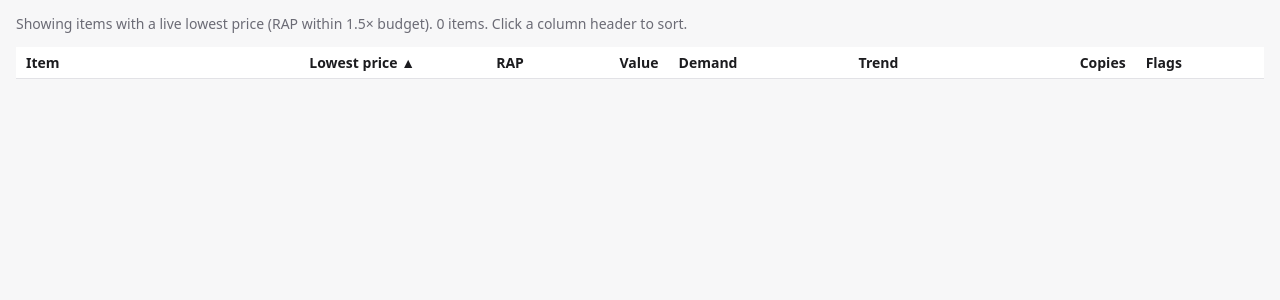
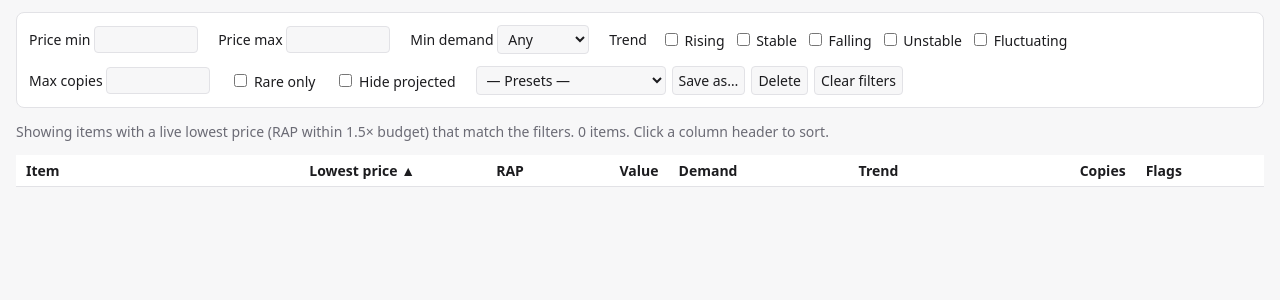
Before and after one commit to Spectrumify/Limited-Deals, a Flask app: page / in a window 1280 px wide. Shown: the part 52-352 px from the top of the page. Run offline with Flask 3, Linux system fonts and the light colour scheme; data comes from the database, SQL or seed files in the repository; data that the repository does not hold is empty.

Commit message:
Phase 2: filters and saveable presets
- Filter panel: price range, min demand, trend, max copies (rarity),
  rare only, hide projected; table updates live
- Presets stored in SQLite with GET/POST/DELETE API; seeded with
  "Under 5k, high demand"

Co-Authored-By: Claude Opus 5.5 <noreply@anthropic.com>

```diff
--- a/app.py
+++ b/app.py
@@ -2,7 +2,7 @@
 import logging
 import os
 
-from flask import Flask, jsonify, render_template
+from flask import Flask, jsonify, render_template, request
 
 import db
 import refresher
@@ -24,6 +24,27 @@ def api_items():
         item["demand_name"] = DEMAND_NAMES.get(item["demand"], "")
         item["trend_name"] = TREND_NAMES.get(item["trend"], "")
     return jsonify(items)
+
+
+@app.route("/api/presets", methods=["GET"])
+def api_presets():
+    return jsonify(db.all_presets())
+
+
+@app.route("/api/presets", methods=["POST"])
+def api_save_preset():
+    body = request.get_json()
+    name = (body.get("name") or "").strip()
+    if not name:
+        return jsonify({"error": "Preset needs a name"}), 400
+    db.save_preset(name, body.get("filters", {}))
+    return jsonify({"ok": True})
+
+
+@app.route("/api/presets/<name>", methods=["DELETE"])
+def api_delete_preset(name):
+    db.delete_preset(name)
+    return jsonify({"ok": True})
 
 
 @app.route("/api/status")
--- a/db.py
+++ b/db.py
@@ -1,4 +1,5 @@
 """SQLite storage. One file (limited_deals.db), created automatically."""
+import json
 import sqlite3
 import time
 
@@ -34,7 +35,16 @@ def init_db():
                 key   TEXT PRIMARY KEY,
                 value TEXT
             );
+            CREATE TABLE IF NOT EXISTS presets (
+                name    TEXT PRIMARY KEY,
+                filters TEXT  -- JSON, e.g. {"max_price": 5000, "min_demand": 3}
+            );
         """)
+        # A starter preset, added only the first time.
+        conn.execute(
+            "INSERT OR IGNORE INTO presets (name, filters) VALUES (?, ?)",
+            ("Under 5k, high demand", json.dumps({"max_price": 5000, "min_demand": 3, "hide_projected": True})),
+        )
 
 
 def save_rolimons_items(items):
@@ -80,3 +90,19 @@ def get_meta(key, default=None):
     with connect() as conn:
         row = conn.execute("SELECT value FROM meta WHERE key=?", (key,)).fetchone()
     return row["value"] if row else default
+
+
+def all_presets():
+    with connect() as conn:
+        rows = conn.execute("SELECT name, filters FROM presets ORDER BY name").fetchall()
+    return [{"name": row["name"], "filters": json.loads(row["filters"])} for row in rows]
+
+
+def save_preset(name, filters):
+    with connect() as conn:
+        conn.execute("INSERT OR REPLACE INTO presets (name, filters) VALUES (?, ?)", (name, json.dumps(filters)))
+
+
+def delete_preset(name):
+    with connect() as conn:
+        conn.execute("DELETE FROM presets WHERE name=?", (name,))
--- a/static/app.js
+++ b/static/app.js
@@ -33,8 +33,108 @@ function compare(a, b) {
   return 0;
 }
 
+// ---------- Filters ----------
+
+function numberOrNull(id) {
+  const text = document.getElementById(id).value;
+  return text === "" ? null : Number(text);
+}
+
+// Read the filter controls into a plain object (this is what presets save).
+function readFilters() {
+  return {
+    min_price: numberOrNull("f-min-price"),
+    max_price: numberOrNull("f-max-price"),
+    min_demand: numberOrNull("f-min-demand"),
+    trends: [...document.querySelectorAll(".f-trend:checked")].map(box => Number(box.value)),
+    max_copies: numberOrNull("f-max-copies"),
+    rare_only: document.getElementById("f-rare-only").checked,
+    hide_projected: document.getElementById("f-hide-projected").checked,
+  };
+}
+
+// Put a filters object back into the controls (used when loading a preset).
+function writeFilters(filters) {
+  document.getElementById("f-min-price").value = filters.min_price ?? "";
+  document.getElementById("f-max-price").value = filters.max_price ?? "";
+  document.getElementById("f-min-demand").value = filters.min_demand ?? "";
+  document.querySelectorAll(".f-trend").forEach(box => {
+    box.checked = (filters.trends || []).includes(Number(box.value));
+  });
+  document.getElementById("f-max-copies").value = filters.max_copies ?? "";
+  document.getElementById("f-rare-only").checked = !!filters.rare_only;
+  document.getElementById("f-hide-projected").checked = !!filters.hide_projected;
+}
+
+function passesFilters(item, f) {
+  if (item.lowest_price == null) return false;
+  if (f.min_price != null && item.lowest_price < f.min_price) return false;
+  if (f.max_price != null && item.lowest_price > f.max_price) return false;
+  if (f.min_demand != null && item.demand < f.min_demand) return false;
+  if (f.trends.length > 0 && !f.trends.includes(item.trend)) return false;
+  if (f.max_copies != null && (item.total_quantity == null || item.total_quantity > f.max_copies)) return false;
+  if (f.rare_only && !item.rare) return false;
+  if (f.hide_projected && item.projected) return false;
+  return true;
+}
+
+// ---------- Presets ----------
+
+let presets = [];
+
+async function loadPresets() {
+  presets = await (await fetch("/api/presets")).json();
+  const select = document.getElementById("preset-select");
+  const current = select.value;
+  select.innerHTML = '<option value="">— Presets —</option>';
+  for (const preset of presets) {
+    const option = document.createElement("option");
+    option.value = option.textContent = preset.name;
+    select.appendChild(option);
+  }
+  select.value = current;
+}
+
+document.getElementById("preset-select").addEventListener("change", event => {
+  const preset = presets.find(p => p.name === event.target.value);
+  if (preset) {
+    writeFilters(preset.filters);
+    render();
+  }
+});
+
+document.getElementById("preset-save").addEventListener("click", async () => {
+  const name = prompt("Name for this preset:", document.getElementById("preset-select").value);
+  if (!name) return;
+  await fetch("/api/presets", {
+    method: "POST",
+    headers: { "Content-Type": "application/json" },
+    body: JSON.stringify({ name, filters: readFilters() }),
+  });
+  await loadPresets();
+  document.getElementById("preset-select").value = name;
+});
+
+document.getElementById("preset-delete").addEventListener("click", async () => {
+  const name = document.getElementById("preset-select").value;
+  if (!name || !confirm(`Delete preset "${name}"?`)) return;
+  await fetch(`/api/presets/${encodeURIComponent(name)}`, { method: "DELETE" });
+  await loadPresets();
+});
+
+document.getElementById("filters-clear").addEventListener("click", () => {
+  writeFilters({});
+  document.getElementById("preset-select").value = "";
+  render();
+});
+
+document.getElementById("filters").addEventListener("input", render);
+
+// ---------- Table ----------
+
 function render() {
-  const rows = items.filter(item => item.lowest_price != null).sort(compare);
+  const filters = readFilters();
+  const rows = items.filter(item => passesFilters(item, filters)).sort(compare);
   document.getElementById("count").textContent = `${rows.length} items.`;
 
   const tbody = document.querySelector("#items tbody");
@@ -93,5 +193,6 @@ async function refresh() {
   await Promise.all([loadItems(), loadStatus()]);
 }
 
+loadPresets();
 refresh();
 setInterval(refresh, 30000);  // only reads our local server, not Roblox
--- a/static/style.css
+++ b/static/style.css
@@ -40,6 +40,26 @@ main { padding: 0 16px 16px; }
 a { color: var(--accent); text-decoration: none; }
 a:hover { text-decoration: underline; }
 
+.panel {
+  display: flex;
+  flex-wrap: wrap;
+  gap: 12px 20px;
+  align-items: center;
+  margin: 12px 0;
+  padding: 12px;
+  background: var(--panel);
+  border: 1px solid var(--border);
+  border-radius: 8px;
+  font-size: 14px;
+}
+.panel input[type="number"] { width: 90px; }
+.panel fieldset { border: none; padding: 0; margin: 0; display: flex; gap: 8px; align-items: center; }
+.panel legend { float: left; margin-right: 6px; padding: 0; }
+.presets { display: flex; gap: 6px; flex-wrap: wrap; }
+input, select, button { font: inherit; color: var(--text); background: var(--bg); border: 1px solid var(--border); border-radius: 4px; padding: 3px 6px; }
+input[type="checkbox"] { padding: 0; }
+button { cursor: pointer; }
+
 .table-wrap { overflow-x: auto; }
 table {
   width: 100%;
--- a/templates/index.html
+++ b/templates/index.html
@@ -14,8 +14,40 @@
   </header>
 
   <main>
+    <section id="filters" class="panel">
+      <label>Price min <input type="number" id="f-min-price" min="0" step="50"></label>
+      <label>Price max <input type="number" id="f-max-price" min="0" step="50"></label>
+      <label>Min demand
+        <select id="f-min-demand">
+          <option value="">Any</option>
+          <option value="1">Low+</option>
+          <option value="2">Normal+</option>
+          <option value="3">High+</option>
+          <option value="4">Amazing</option>
+        </select>
+      </label>
+      <fieldset>
+        <legend>Trend</legend>
+        <label><input type="checkbox" class="f-trend" value="3"> Rising</label>
+        <label><input type="checkbox" class="f-trend" value="2"> Stable</label>
+        <label><input type="checkbox" class="f-trend" value="0"> Falling</label>
+        <label><input type="checkbox" class="f-trend" value="1"> Unstable</label>
+        <label><input type="checkbox" class="f-trend" value="4"> Fluctuating</label>
+      </fieldset>
+      <label>Max copies <input type="number" id="f-max-copies" min="0" step="100" title="Fewer copies = rarer"></label>
+      <label><input type="checkbox" id="f-rare-only"> Rare only</label>
+      <label><input type="checkbox" id="f-hide-projected"> Hide projected</label>
+
+      <div class="presets">
+        <select id="preset-select"><option value="">— Presets —</option></select>
+        <button id="preset-save">Save as…</button>
+        <button id="preset-delete">Delete</button>
+        <button id="filters-clear">Clear filters</button>
+      </div>
+    </section>
+
     <p class="muted">
-      Showing items with a live lowest price (RAP within 1.5× budget).
+      Showing items with a live lowest price (RAP within 1.5× budget) that match the filters.
       <span id="count"></span> Click a column header to sort.
     </p>
     <div class="table-wrap">
```
